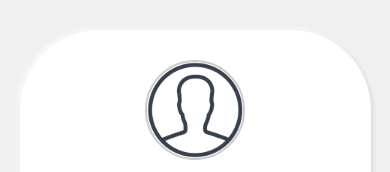
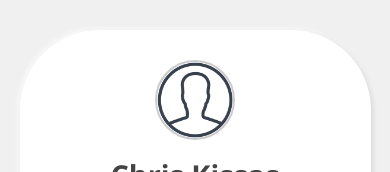
Before and after one commit to CKissas/git-cv, a plain HTML site: page index.html in a window 390 px wide. Shown: the top 172 px of the page. Drawn offline with Linux system fonts and the light colour scheme.

Commit message:
CSS Photo fix

```diff
--- a/index.html
+++ b/index.html
@@ -7,9 +7,38 @@
     <link rel="stylesheet" href="style.css" />
   </head>
   <body>
+    <!--
+        <header class="top-card">
+      <div class="card">
+        <div class="card__profile-photo">
+          <img src="etc/img/img1.png" alt="Chris Kissas" />
+        </div>
+
+        <div class="card__profile-info">
+          <h1 class="card__name">Chris Kissas</h1>
+          <p class="card__title">Application Engineer</p>
+        </div>
+
+        <div class="card__social-links">
+          <a href="https://www.linkedin.com/in/christoforos-kissas/" class="social-link">
+            <img src="etc/img/linkedin.png" alt="LinkedIn" />
+          </a>
+          <a
+            href="mailto:xristoforoskissas@gmail.com?subject=Hello%20Chris!&body=I%20found%20your%20portfolio%20online!"
+            class="social-link"
+          >
+            <img src="etc/img/email.png" alt="Email" />
+          </a>
+          <a href="https://github.com/CKissas" class="social-link">
+            <img src="etc/img/github.png" alt="GitHub" />
+          </a>
+        </div>
+      </div>
+    </header>
+    -->
     <section class="top-card">
       <div class="card">
-        <div class="profile-photo">
+        <div class="card__profile-photo">
           <img src="etc/img/img1.png" alt="Chris Kissas" />
         </div>
 
@@ -62,6 +91,87 @@
       </section>
     </main>
     <script src="script.js"></script>
+    <footer class="footer">Updated 2025</footer>
   </body>
-  <footer class="footer">Updated 2025</footer>
 </html>
+<!---->
+<!---->
+<!---->
+<!---->
+<!---->
+<!--
+<!DOCTYPE html>
+<html lang="en">
+  <head>
+    <meta charset="UTF-8" />
+    <meta name="viewport" content="width=device-width, initial-scale=1.0" />
+    <title>Chris Kissas CV</title>
+    <link rel="stylesheet" href="style.css" />
+  </head>
+  <body>
+
+    <header class="top-card">
+      <div class="card">
+        <div class="card__profile-photo">
+          <img src="etc/img/img1.png" alt="Chris Kissas" />
+        </div>
+
+        <div class="card__profile-info">
+          <h1 class="card__name">Chris Kissas</h1>
+          <p class="card__title">Application Engineer</p>
+        </div>
+
+        <div class="card__social-links">
+          <a href="https://www.linkedin.com/in/christoforos-kissas/" class="social-link">
+            <img src="etc/img/linkedin.png" alt="LinkedIn" />
+          </a>
+          <a
+            href="mailto:xristoforoskissas@gmail.com?subject=Hello%20Chris!&body=I%20found%20your%20portfolio%20online!"
+            class="social-link"
+          >
+            <img src="etc/img/email.png" alt="Email" />
+          </a>
+          <a href="https://github.com/CKissas" class="social-link">
+            <img src="etc/img/github.png" alt="GitHub" />
+          </a>
+        </div>
+      </div>
+    </header>
+
+
+    <main>
+      <section class="timeline-section">
+
+        <nav class="timeline-section__labels">
+          <div class="timeline-label" data-target="about">About</div>
+          <div class="timeline-label" data-target="experience">Experience</div>
+          <div class="timeline-label" data-target="projects">Projects</div>
+          <div class="timeline-label" data-target="contact">Contact</div>
+        </nav>
+
+        <div class="timeline-section__line-container">
+          <div class="timeline-line"></div>
+          <div class="timeline-dot" data-section="about"></div>
+          <div class="timeline-dot" data-section="experience"></div>
+          <div class="timeline-dot" data-section="projects"></div>
+          <div class="timeline-dot" data-section="contact"></div>
+        </div>
+
+
+        <div class="timeline-section__content">
+          <div class="content-section" id="about"></div>
+          <div class="content-section" id="experience"></div>
+          <div class="content-section" id="projects"></div>
+          <div class="content-section" id="contact"></div>
+        </div>
+      </section>
+    </main>
+
+
+    <footer class="footer">Updated 2025</footer>
+
+    <script src="script.js"></script>
+  </body>
+</html>
+
+-->
--- a/style.css
+++ b/style.css
@@ -1,3 +1,19 @@
+/* === BACKGROUND _______________________________________________ === */
+
+* {
+  margin: 0;
+  padding: 0;
+  box-sizing: border-box;
+}
+
+body {
+  font-family: "Segoe UI", sans-serif;
+  background-color: #f0f0f0;
+  color: #333;
+}
+
+/* === FOOTER _______________________________________________ === */
+
 .footer {
   position: fixed;
   bottom: 0;
@@ -9,6 +25,39 @@
   z-index: -1;
   pointer-events: none;
 }
+
+/* === PHOTO _______________________________________________ === */
+
+.card__profile-photo {
+  order: 2;
+  flex: 0 0 auto;
+  display: flex;
+  justify-content: center;
+  align-items: center;
+  margin-left: 70px;
+}
+
+.card__profile-photo img {
+  width: clamp(80px, 15vw, 130px);
+  height: clamp(80px, 15vw, 130px);
+  border-radius: 50%;
+  object-fit: cover;
+  border: 2px solid #ccc;
+}
+
+@media (max-width: 730px) {
+  .card__profile-photo {
+    margin-left: 0;
+    margin-bottom: 15px;
+  }
+}
+
+/* @media (max-width: 400px) {
+  .profile-photo img {
+    width: 80px;
+    height: 80px;
+  }
+} */
 
 /*__*/
 /*__*/
@@ -34,19 +83,8 @@
 /*__*/
 
 /* === PROFILE CARD _______________________________________________ === */
-* {
-  margin: 0;
-  padding: 0;
-  box-sizing: border-box;
-}
 
-body {
-  font-family: "Segoe UI", sans-serif;
-  background-color: #f0f0f0;
-  color: #333;
-}
-
-/* === Top Card Section === */
+/*Checked!*/
 .top-card {
   display: flex;
   justify-content: center;
@@ -69,27 +107,9 @@ body {
 .social-links {
   order: 1;
 }
-.profile-photo {
-  order: 2;
-}
+
 .profile-info {
   order: 3;
-}
-
-.profile-photo {
-  flex: 0 0 auto;
-  display: flex;
-  justify-content: center;
-  align-items: center;
-  margin-left: 70px;
-}
-
-.profile-photo img {
-  width: 130px;
-  height: 130px;
-  border-radius: 50%;
-  object-fit: cover;
-  border: 2px solid #ccc;
 }
 
 .profile-info {
@@ -168,12 +188,6 @@ body {
     padding: 30px 5vw;
   }
 
-  .profile-photo {
-    margin-bottom: 15px;
-    margin-left: 0;
-    flex: 0 0 auto;
-  }
-
   .profile-info h1 {
     font-size: 2.4rem;
   }
@@ -211,11 +225,6 @@ body {
     align-items: center;
     /* padding: 20px; */
     padding: 30px 5vw;
-  }
-
-  .profile-photo img {
-    width: 100px;
-    height: 100px;
   }
 
   .profile-info h1 {
```
